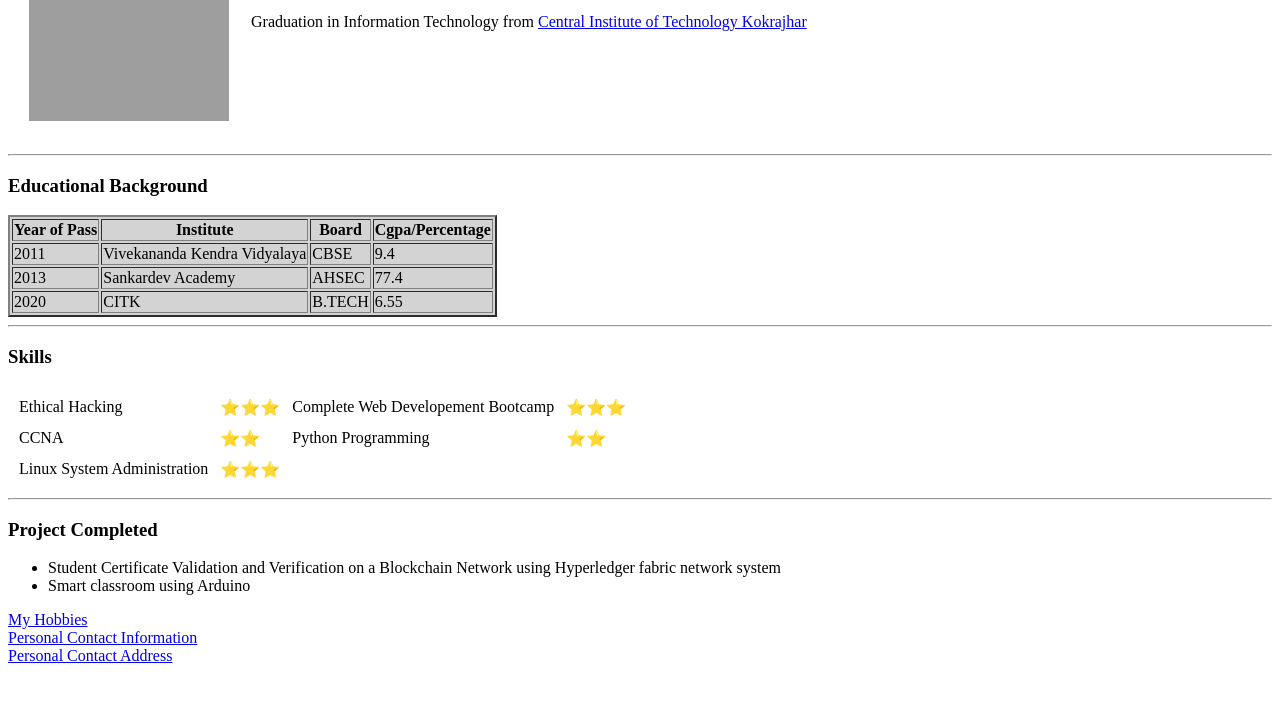
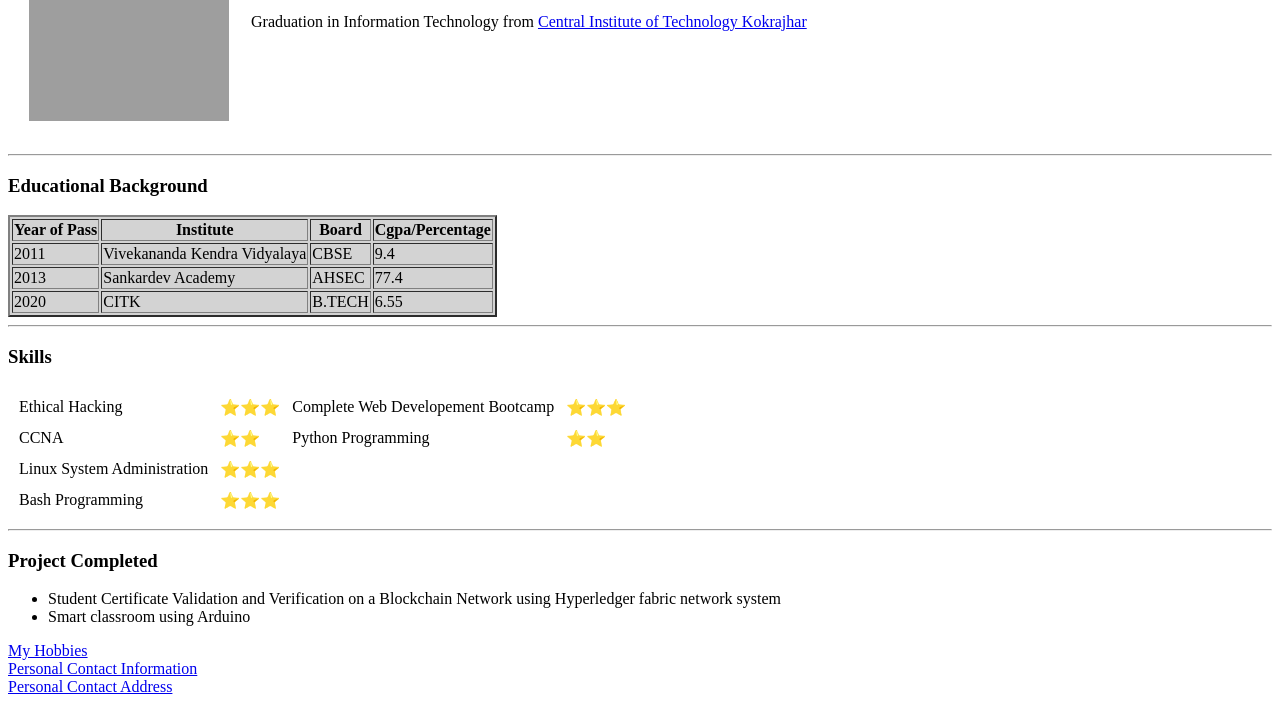
Before and after one commit to abinash00/cv, a plain HTML site: page index.html in a window 1280 px wide. Shown: the part 208-912 px from the top of the page. Before the commit the page ends 881 px from the top, so only its background shows below. Drawn offline with Linux system fonts and the light colour scheme; grey boxes are pictures that could not be loaded.

Commit message:
Update index.html

```diff
--- a/index.html
+++ b/index.html
@@ -67,6 +67,10 @@
       <td>Linux System Administration</td>
       <td>⭐⭐⭐</td>
     </tr>
+    <tr>
+      <td>Bash Programming</td>
+      <td>⭐⭐⭐</td>
+    </tr>
   </table>
   <hr>
   <h3>Project Completed</h3>
```
